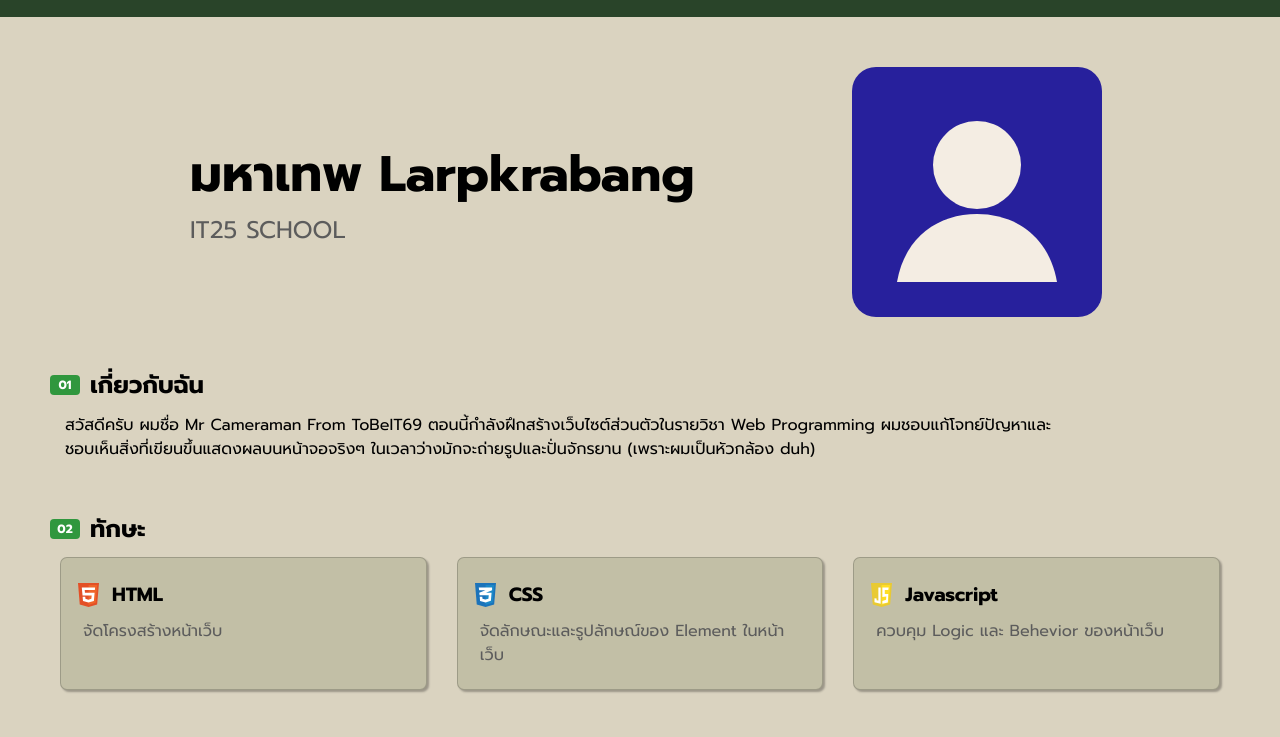
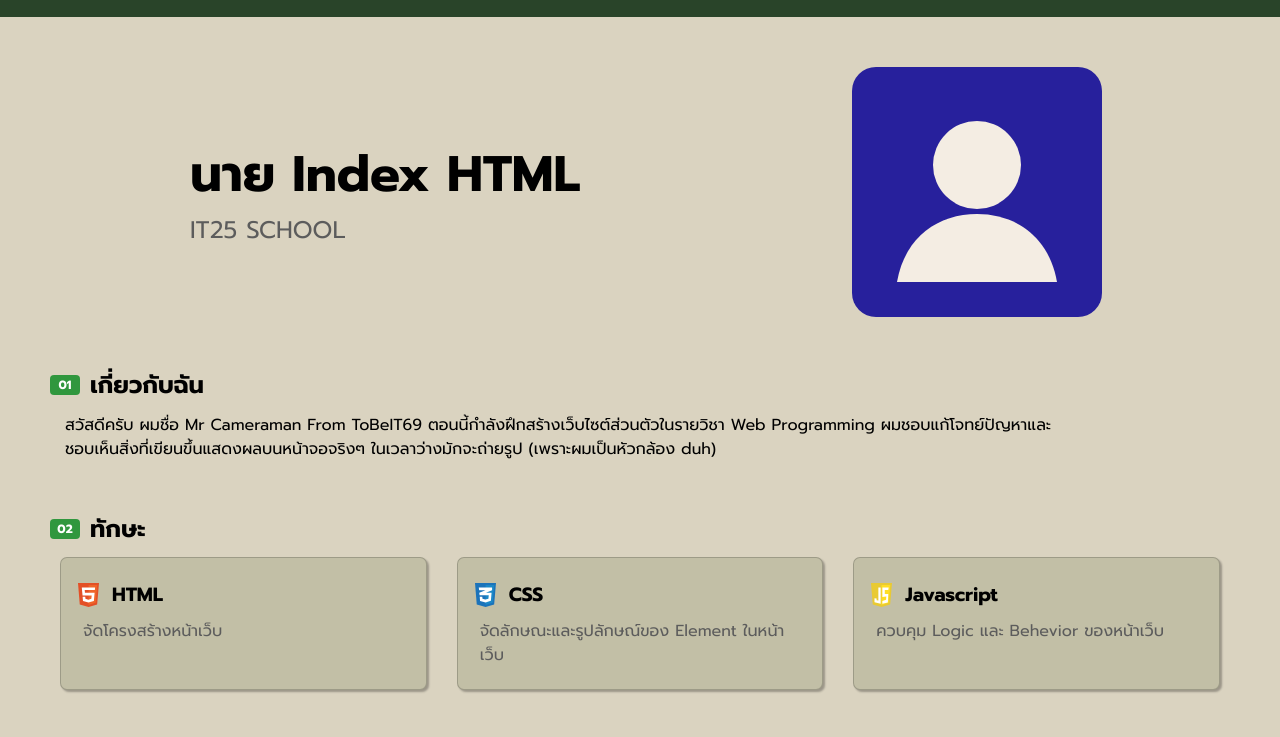
Before and after one commit to RangsimanChuthap/TobeIT70_Sample_Web, a plain HTML site: page index.html in a window 1280 px wide. Shown: the part 52-789 px from the top of the page. Drawn offline with Linux system fonts and the light colour scheme.

Commit message:
Replaced HEADER AND UPDATED THE IMG

```diff
--- a/index.html
+++ b/index.html
@@ -24,7 +24,7 @@
 		</div>
 		<header>
 			<div class="list">
-				<li id="name">มหาเทพ Larpkrabang</li>
+				<li id="name">นาย Index HTML</li>
 				<li id="school">IT25 SCHOOL</li>
 			</div>
 			<img src="./assets/avatar.svg" alt="avatar" />
@@ -38,7 +38,7 @@
 				สวัสดีครับ ผมชื่อ Mr Cameraman From ToBeIT69
 				ตอนนี้กำลังฝึกสร้างเว็บไซต์ส่วนตัวในรายวิชา Web Programming
 				ผมชอบแก้โจทย์ปัญหาและชอบเห็นสิ่งที่เขียนขึ้นแสดงผลบนหน้าจอจริงๆ
-				ในเวลาว่างมักจะถ่ายรูปและปั่นจักรยาน (เพราะผมเป็นหัวกล้อง duh)
+				ในเวลาว่างมักจะถ่ายรูป (เพราะผมเป็นหัวกล้อง duh)
 			</p>
 		</section>
 		<section id="skill">
```
Also changed, not shown: assets/Larp.png.
